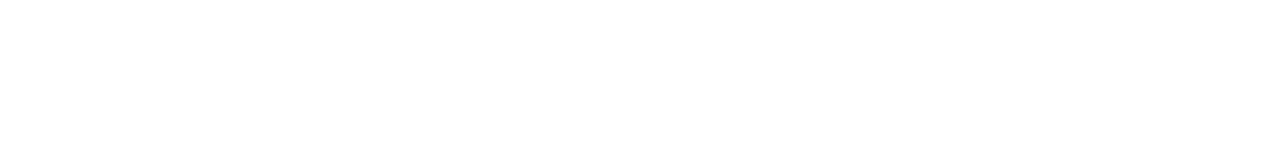
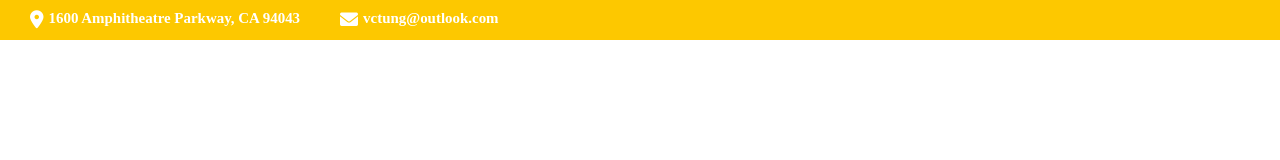
Before and after one commit to mdsoliman-byte/education, a plain HTML site: page index.html in a window 1280 px wide. Drawn offline with Linux system fonts and the light colour scheme.

Commit message:
top header left section done

```diff
--- a/css/style.css
+++ b/css/style.css
@@ -0,0 +1,28 @@
+* {
+  margin: 0;
+  padding: 0;
+}
+.main-header {
+  height: 40px;
+  background-color: #fdc800;
+}
+.header-loaction {
+  margin-left: auto;
+  display: flex;
+  flex-direction: row;
+  align-items: center;
+  padding: 10px;
+  color: white;
+  font-size: large;
+  gap: 10px;
+}
+.location {
+  display: flex;
+  gap: 5px;
+  margin-left: 20px;
+}
+.gmail {
+  display: flex;
+  gap: 5px;
+  margin-left: 30px;
+}
--- a/index.html
+++ b/index.html
@@ -6,9 +6,24 @@
     <meta name="viewport" content="width=device-width, initial-scale=1.0" />
     <title>Samit Education Center</title>
     <link rel="stylesheet" href="css/style.css" />
+    <link
+      rel="stylesheet"
+      href="https://cdnjs.cloudflare.com/ajax/libs/font-awesome/6.0.0/css/all.min.css"
+    />
   </head>
   <body>
-    <header></header>
+    <header class="main-header">
+      <div class="header-loaction">
+      <div class="location">
+        <i class="fa-solid fa-location-dot"></i>
+        <h5>1600 Amphitheatre Parkway, CA 94043</h5>
+      </div>
+        <div class="gmail">
+          <i class="fa-solid fa-envelope"></i>
+          <h5>vctung@outlook.com</h5>
+        </div>
+      </div>
+    </header>
     <main></main>
     <footer></footer>
     <script src="js/script.js"></script>
```
Also changed, not shown: assets/logo.png (added).
